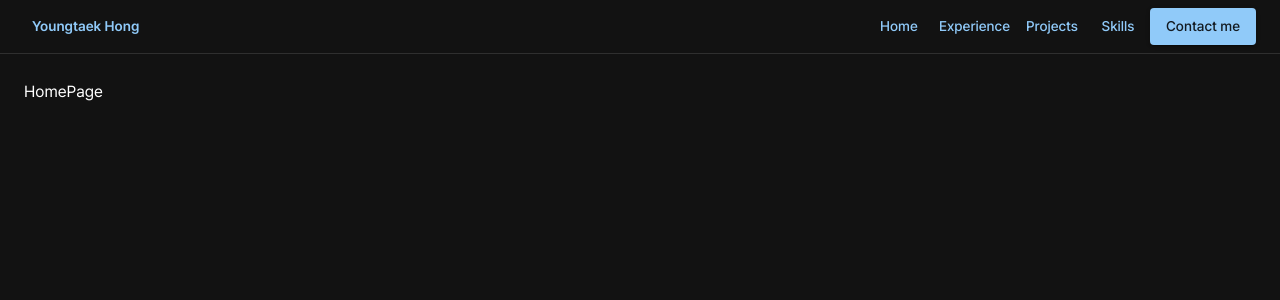
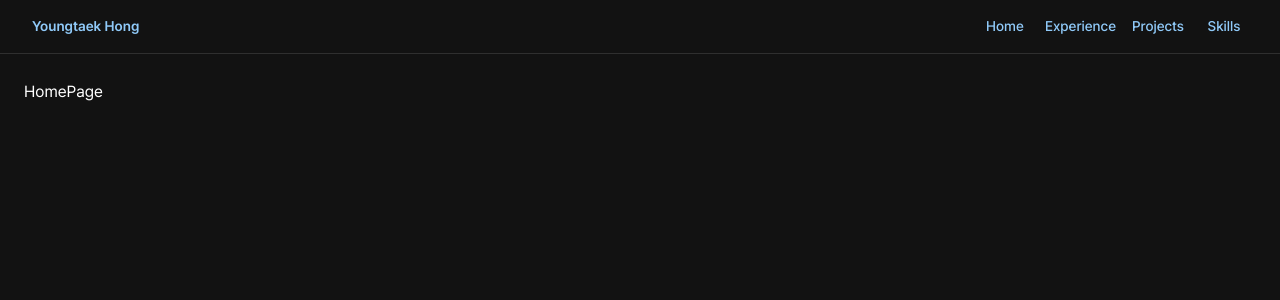
Before and after one commit to Auxilia606/ythong-me, a Next.js app: page / in a window 1280 px wide. Shown: the top 300 px of the page. Built offline with nearby package versions, Linux system fonts and the light colour scheme; what @mui/material-nextjs would draw is missing.

Commit message:
Feat: Contact me 삭제

```diff
--- a/src/widgets/app-header/ui/app-header.tsx
+++ b/src/widgets/app-header/ui/app-header.tsx
@@ -55,7 +55,6 @@ export function AppHeader() {
             <Button component={Link} href="/skills">
               Skills
             </Button>
-            <Button variant="contained">Contact me</Button>
           </Stack>
         </Toolbar>
       </Container>
```
